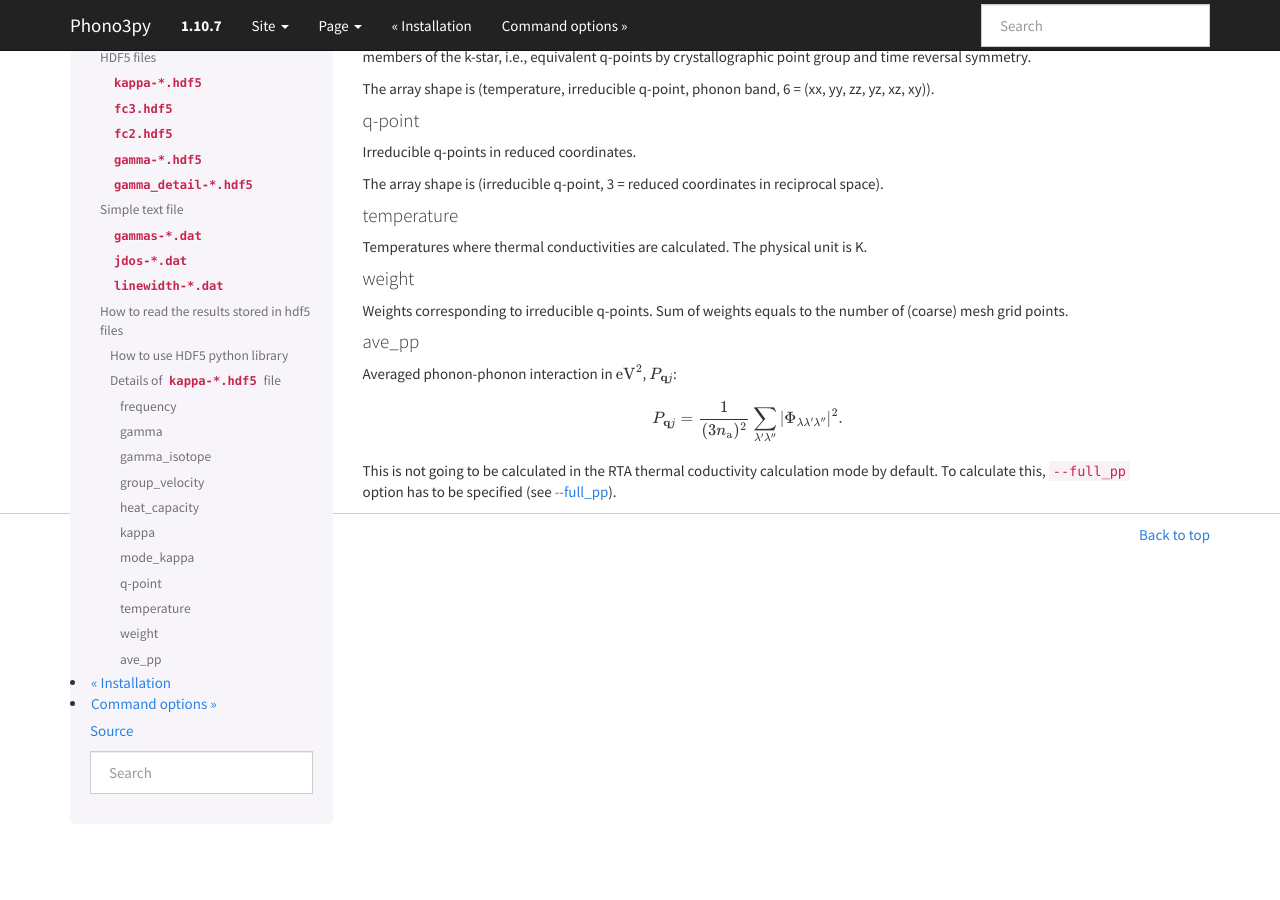
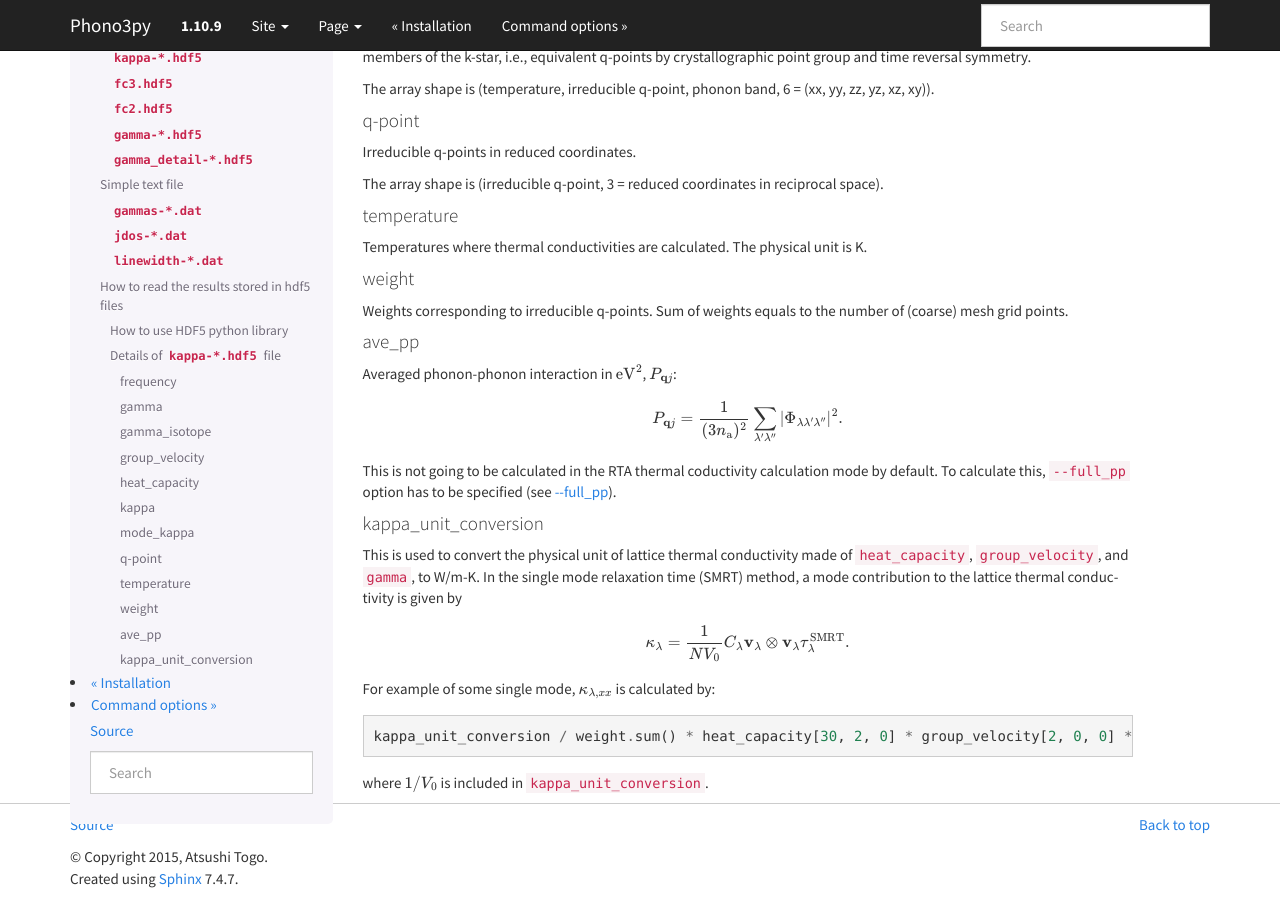
Before and after one commit to phonopy/phono3py, a Sphinx documentation site: the page built from doc/output-files.rst, in a window 1280 px wide and 900 px high, scrolled down 3670 px. Built offline with Sphinx 7.4.7, drawn with Linux system fonts in a browser that asks for light colours; formulas are drawn with MathJax 3.

Commit message:
Update document for version 1.10.9

```diff
--- a/doc/changelog.rst
+++ b/doc/changelog.rst
@@ -2,6 +2,11 @@
 
 Change Log
 ==========
+
+Apr-24-2016: version 1.10.9
+------------------------------
+
+- Failure of writing ``kappa-mxxx-gx.hdf5`` was fixed.
 
 Apr-16-2016: version 1.10.7
 ------------------------------
--- a/doc/conf.py
+++ b/doc/conf.py
@@ -49,9 +49,9 @@ copyright = u'2015, Atsushi Togo'
 # built documents.
 #
 # The short X.Y version.
-version = '1.10.7'
+version = '1.10.9'
 # The full version, including alpha/beta/rc tags.
-release = '1.10.7'
+release = '1.10.9'
 
 # The language for content autogenerated by Sphinx. Refer to documentation
 # for a list of supported languages.
--- a/doc/output-files.rst
+++ b/doc/output-files.rst
@@ -284,3 +284,22 @@ Averaged phonon-phonon interaction in :math:`\text{eV}^2`,
 This is not going to be calculated in the RTA thermal coductivity
 calculation mode by default. To calculate this, ``--full_pp`` option
 has to be specified (see :ref:`full_pp_option`).
+
+kappa_unit_conversion
+~~~~~~~~~~~~~~~~~~~~~~
+
+This is used to convert the physical unit of lattice thermal
+conductivity made of ``heat_capacity``, ``group_velocity``, and
+``gamma``, to W/m-K. In the single mode relaxation time (SMRT) method,
+a mode contribution to the lattice thermal conductivity is given by
+
+.. math::
+
+   \kappa_\lambda = \frac{1}{NV_0} C_\lambda \mathbf{v}_\lambda \otimes
+   \mathbf{v}_\lambda \tau_\lambda^{\mathrm{SMRT}}.
+
+For example of some single mode, :math:`\kappa_{\lambda,{xx}}` is calculated by::
+
+   kappa_unit_conversion / weight.sum() * heat_capacity[30, 2, 0] * group_velocity[2, 0, 0] ** 2 / (2 * gamma[30, 2, 0])
+
+where :math:`1/V_0` is included in ``kappa_unit_conversion``.
```
